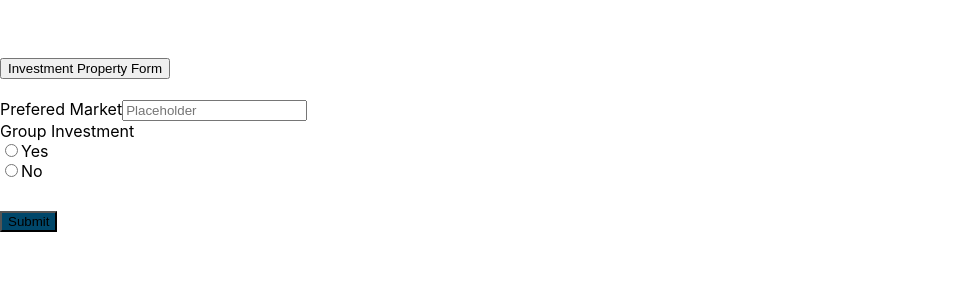
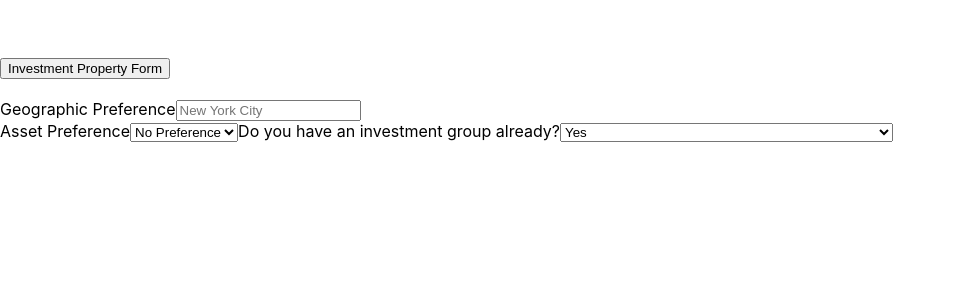
Before and after one commit to trozgonyi1/web.varden, a Next.js app: page /formOne in a window 1280 px wide. Shown: the top 300 px of the page, without its empty margins (0-956 px from the left). Built offline with nearby package versions, Linux system fonts and the light colour scheme.

Commit message:
Added form buttons and form

```diff
--- a/package.json
+++ b/package.json
@@ -22,11 +22,14 @@
     "mysql2": "^2.3.3",
     "next": "^12.3.1",
     "react": "^18.2.0",
+    "react-bootstrap": "^2.5.0",
     "react-dom": "^18.2.0",
     "react-intersection-observer": "^9.4.0",
     "react-responsive-carousel": "^3.2.23",
     "react-router-dom": "^6.4.2",
     "react-table": "^7.8.0",
+    "react-tsparticles": "^2.3.3",
+    "reactjs-popup": "^2.0.5",
     "reactstrap": "^9.1.4",
     "sequelize": "^6.25.2"
   },
--- a/pages/_app.tsx
+++ b/pages/_app.tsx
@@ -1,5 +1,6 @@
 import '../styles/globals.css'
 import "../styles/styles.css";
+import 'reactjs-popup/dist/index.css';
 import type { AppProps } from 'next/app'
 
 function MyApp({ Component, pageProps }: AppProps) {
--- a/pages/formOne.tsx
+++ b/pages/formOne.tsx
@@ -45,38 +45,28 @@ const FormOne = () => {
                 <div id="collapseOne" className="accordion-collapse collapse show" aria-labelledby="headingOne" data-bs-parent="#accordionExample">
                   <div className="accordion-body">
                   <div className="mb-3">
-                    <label htmlFor="exampleFormControlInput1" className="form-label">Prefered Market</label>
-                    <input onChange={(e) => handlePrefMarket(e)} type="email" className="form-control" id="exampleFormControlInput1" placeholder="Placeholder" />
+                    <label htmlFor="exampleFormControlInput1" className="form-label">Geographic Preference</label>
+                    <input onChange={(e) => handlePrefMarket(e)} type="text" className="form-control" id="exampleFormControlInput1" placeholder="New York City" />
                   </div>
-                  <div className="mb-3">
-                    <label htmlFor="exampleFormControlTextarea1" className="form-label">Group Investment</label>
-                    <div className="form-check">
-                      <input className="form-check-input" type="radio" name="flexRadioDefault" id="flexRadioDefault1" onClick={() => handleRadioClick(true)}/>
-                      <label className="form-check-label" htmlFor="flexRadioDefault1">
-                        Yes
-                      </label>
-                    </div>
-                    <div className="form-check">
-                      <input className="form-check-input" type="radio" name="flexRadioDefault" id="flexRadioDefault2" onClick={() => handleRadioClick(false)}/>
-                      <label className="form-check-label" htmlFor="flexRadioDefault2">
-                        No
-                      </label>
-                    </div>
+                  <label htmlFor="exampleFormControlInput1" className="form-label">Asset Preference</label>
+                  <select className="form-control" placeholder='Asset Preference'>
+                    <option>No Preference</option>
+                    <option>Office</option>
+                    <option>Retail</option>
+                    <option>Multifamily</option>
+                    <option>Industrial</option>
+                    <option>Hotel</option>
+                  </select>
+                  <label htmlFor="exampleFormControlInput1" className="form-label">Do you have an investment group already?</label>
+                  <select className="form-control" placeholder='Asset Preference'>
+                    <option>Yes</option>
+                    <option>I would like to be matched with like-minded investors</option>
+                  </select>
                   </div>
-                  {radioState &&
-                    <div className="input-group flex-nowrap">
-                        <span className="input-group-text" id="addon-wrapping"># of Investors</span>
-                        <input onChange={(e) => handleNumChange(e)} type="text" className="form-control" placeholder="(Ex: 6)" aria-label="Username" aria-describedby="addon-wrapping" />
-                    </div>
-                  }
-                </div>
               </div>
             </div>
           </div>
           <div style={{padding:"15px"}}></div>
-            <div className="submit" style={{display:"flex", justifyContent:"flex-start"}}>
-                  <button onClick={handleFormSubmit} type="button" className="btn btn-primary" style={{backgroundColor:"#00476A"}}>Submit</button>
-            </div>
           </form>
         </div>
     );
--- a/styles/styles.css
+++ b/styles/styles.css
@@ -143,7 +143,7 @@
   } */
 
   section {
-    height: 60vh;
+    height: 55vh;
     display: flex;
     justify-content: center;
     align-items: center;
```
Also changed, not shown: pages/formTwo.tsx (+16 -30 lines), pages/index.tsx (+60 -54 lines), pages/popup.tsx (added, +14 -0 lines), pages/submitted/index.tsx (added, +18 -0 lines), 1 other file (tests, documents, lock files or other folders).
